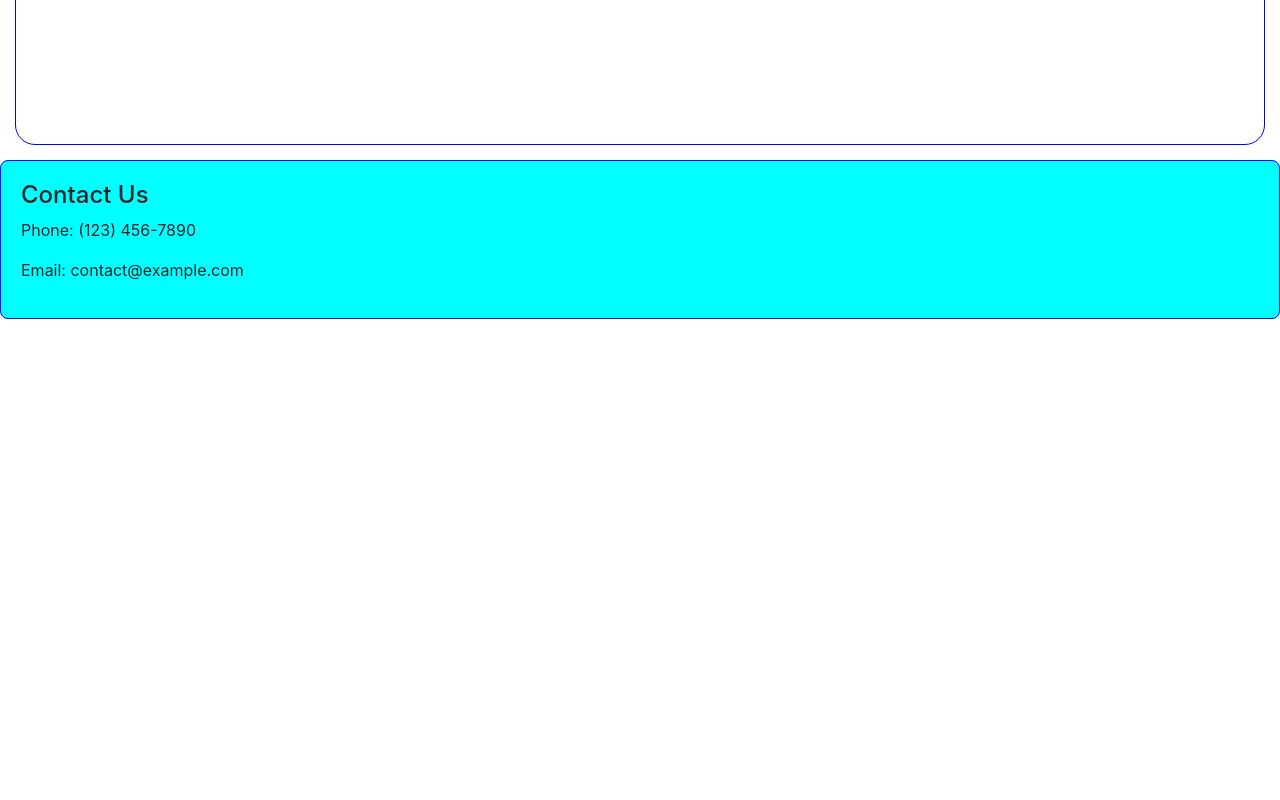
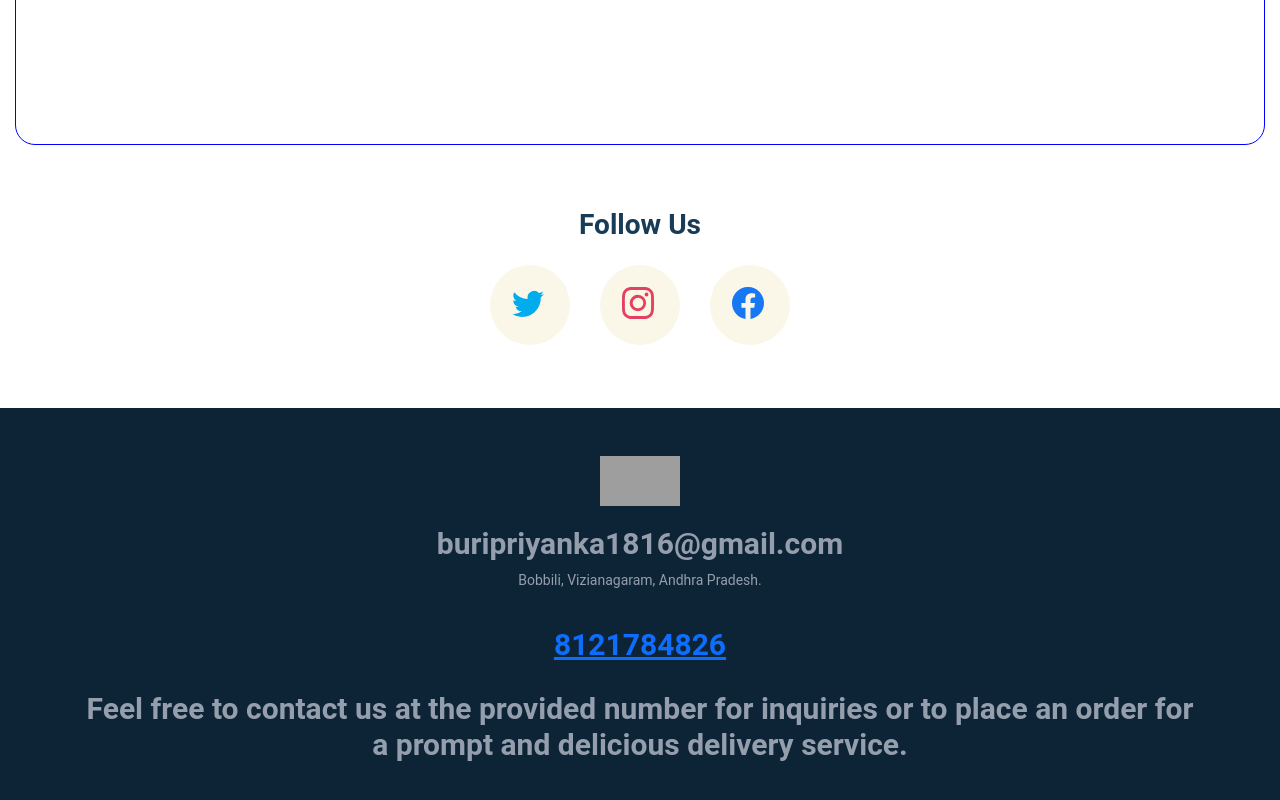
Before and after one commit to priya123-tech/A-Z-smart-delivery-app, a React (Create React App) app: page / in a window 1280 px wide. Shown: the part 2426-3226 px from the top of the page. Before the commit the page ends 2745 px from the top, so only its background shows below. Built offline with nearby package versions, Linux system fonts and the light colour scheme; grey boxes are pictures that could not be loaded.

Commit message:
added contact details section

```diff
--- a/package.json
+++ b/package.json
@@ -10,9 +10,11 @@
     "popper.js": "^1.16.1",
     "react": "^18.2.0",
     "react-bootstrap": "^2.9.1",
+    "react-bootstrap-icons": "^1.10.3",
     "react-dom": "^18.2.0",
     "react-player": "^2.13.0",
     "react-scripts": "5.0.1",
+    "react-scroll": "^1.9.0",
     "web-vitals": "^2.1.4"
   },
   "scripts": {
--- a/src/App.js
+++ b/src/App.js
@@ -4,8 +4,9 @@ import NavScrollExample from './components/Navbar'; // Import the Navbar compone
 import IndividualIntervalsExample from './components/carousel.js'; // Import the carousel component
 import DemoVideo from './components/demovedio.js';
 import './App.css'; // Import your custom CSS for styling
-import ContactDetailsCard from './components/contactcard.js';
+import ContactDetailsCard from './components/contactUs.js';
 import BannerSection from './components/home.js';
+import  FollowUsSection from './components/followUs.js';
 function App() {
   return (
     <div >
@@ -21,6 +22,8 @@ function App() {
       <DemoVideo   />
 
       </div>
+      < FollowUsSection/>
+
       <ContactDetailsCard />
 
     </div>
--- /dev/null
+++ b/src/components/contactUs.css
@@ -0,0 +1,15 @@
+.footer-section {
+  background-color: #0d2436;
+}
+.footer-section-mail-id {
+  color: #959ead;
+  font-family: "Roboto";
+  font-weight: bold;
+  font-size: 30px;
+  margin-top: 20px;
+}
+.footer-section-address {
+  color: #959ead;
+  font-family: "Roboto";
+  font-size: 14px;
+}
--- /dev/null
+++ b/src/components/contactUs.js
@@ -0,0 +1,36 @@
+// ContactDetailsCard.js
+
+import React from 'react';
+import './contactUs.css'; // Import your CSS for styling
+const phoneNumber = '8121784826';
+
+
+
+const ContactDetailsCard = () => {
+    return (
+        <div className="footer-section pt-5 pb-5">
+            <div className="container">
+                <div className="row">
+                    <div className="col-12 text-center">
+                        <img
+                            src="https://res.cloudinary.com/dhsmbae5q/image/upload/v1698664447/vdlrttzvi9r0xql5xfbx.jpg"
+                            alt="Food Munch Logo"
+                            className="food-munch-logo"
+                        />
+                        <h1 className="footer-section-mail-id">buripriyanka1816@gmail.com</h1>
+                        <p className="footer-section-address">
+                            Bobbili, Vizianagaram, Andhra Pradesh.
+                        </p>
+
+                    </div><h1 className="footer-section-mail-id text-center">
+                            <a href={`tel:${phoneNumber}`}>{phoneNumber}</a>
+                        </h1>
+
+                </div>
+                <h3 className ="footer-section-mail-id text-center" >Feel free to contact us at the provided number for inquiries or to place an order for a prompt and delicious delivery service.</h3>
+            </div>
+        </div>
+    );
+};
+
+export default ContactDetailsCard;
--- a/src/components/contactcard.css
+++ /dev/null
@@ -1,27 +0,0 @@
-/* ContactDetailsCard.css */
-
-.contact-card {
-    background-color: aqua;
-    border: 1px solid blue;
-    border-radius: 8px;
-    padding: 20px;
-    box-shadow: 0 4px 6px rgba(0, 0, 0, 0.1);
-  }
-
-  .contact-card h2 {
-    font-size: 1.5rem;
-  }
-
-  /* Responsive styles for small screens */
-  @media (max-width: 768px) {
-    .contact-card {
-      padding: 10px;
-    }
-  }
-
-  /* Responsive styles for larger screens */
-  @media (min-width: 769px) {
-    .contact-card {
-      padding: 20px;
-    }
-  }
--- a/src/components/contactcard.js
+++ /dev/null
@@ -1,16 +0,0 @@
-// ContactDetailsCard.js
-
-import React from 'react';
-import './contactcard.css'; // Import your CSS for styling
-
-const ContactDetailsCard = () => {
-  return (
-    <div className="contact-card">
-      <h2>Contact Us</h2>
-      <p>Phone: (123) 456-7890</p>
-      <p>Email: contact@example.com</p>
-    </div>
-  );
-};
-
-export default ContactDetailsCard;
--- /dev/null
+++ b/src/components/followUs.css
@@ -0,0 +1,22 @@
+.follow-us-section-heading {
+    text-align: center;
+    color: #183b56;
+    font-family: "Roboto";
+    font-size: 28px;
+    font-weight: 700;
+}
+.follow-us-icon-container {
+    background-color: #faf7e8;
+    width: 80px;
+    height: 80px;
+    border-radius: 40px;
+    margin: 15px;
+    padding-top: 22px;
+    padding-bottom: 14px;
+    padding-right: 16px;
+    padding-left: 22px;
+}
+
+.follow-us-section {
+    background-color: white;
+}
--- /dev/null
+++ b/src/components/followUs.js
@@ -0,0 +1,32 @@
+import React from 'react';
+import { Twitter, Instagram, Facebook } from 'react-bootstrap-icons';
+import './followUs.css'
+
+const FollowUsSection = () => {
+    return (
+        <div className="follow-us-section pt-5 pb-5" id="followUsSection">
+            <div className="container">
+                <div className="row">
+                    <div className="col-12">
+                        <h1 className="follow-us-section-heading">Follow Us</h1>
+                    </div>
+                    <div className="col-12">
+                        <div className="d-flex flex-row justify-content-center">
+                            <div className="follow-us-icon-container">
+                                <Twitter size={32} color="#00aced" /> {/* Twitter Icon */}
+                            </div>
+                            <div className="follow-us-icon-container">
+                                <Instagram size={32} color="#e4405f" /> {/* Instagram Icon */}
+                            </div>
+                            <div className="follow-us-icon-container">
+                                <Facebook size={32} color="#1877f2" /> {/* Facebook Icon */}
+                            </div>
+                        </div>
+                    </div>
+                </div>
+            </div>
+        </div>
+    );
+};
+
+export default FollowUsSection;
```
Also changed, not shown: 1 other file (tests, documents, lock files or other folders).
